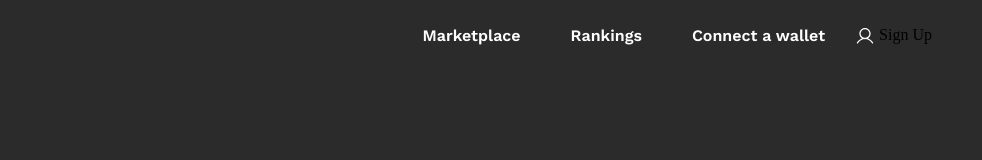
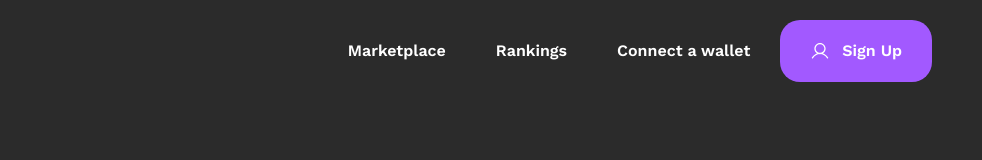
Before and after one commit to MSaliamon/nft-marketplace, a plain HTML site: page index.html in a window 1280 px wide. Shown: the full height of the page, 298-1280 px from the left. Drawn offline with nearby package versions, Linux system fonts and the light colour scheme.

Commit message:
header-commit

```diff
--- a/scss/main.scss
+++ b/scss/main.scss
@@ -3,7 +3,7 @@
 @import './vars';
 
 body {
-    background-color: #2B2B2B;
+    background-color: $dark;
 }
 .header {
     display: flex;
@@ -29,5 +29,15 @@ body {
     line-height: 140%;
 }
 .btn {
-
+    display: flex;
+    padding: 20px 30px;
+    justify-content: center;
+    align-items: center;
+    gap: 12px;
+    border-radius: 20px;
+    background-color:  $purple;
+    @include work-sans-normal( $white, $font-first, $fw-normal);
+    text-align: center;
+    font-size: 16px;
+    line-height: 140%;
 }
```
Also changed, not shown: css/main.css, css/main.min.css.
